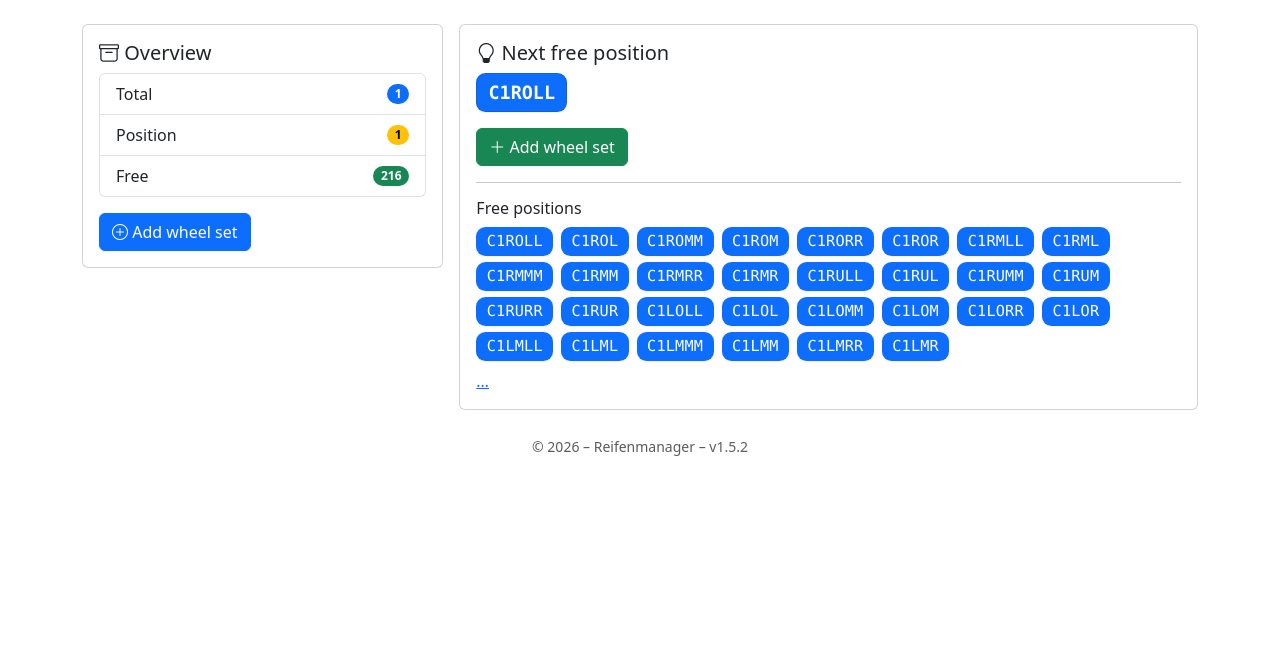
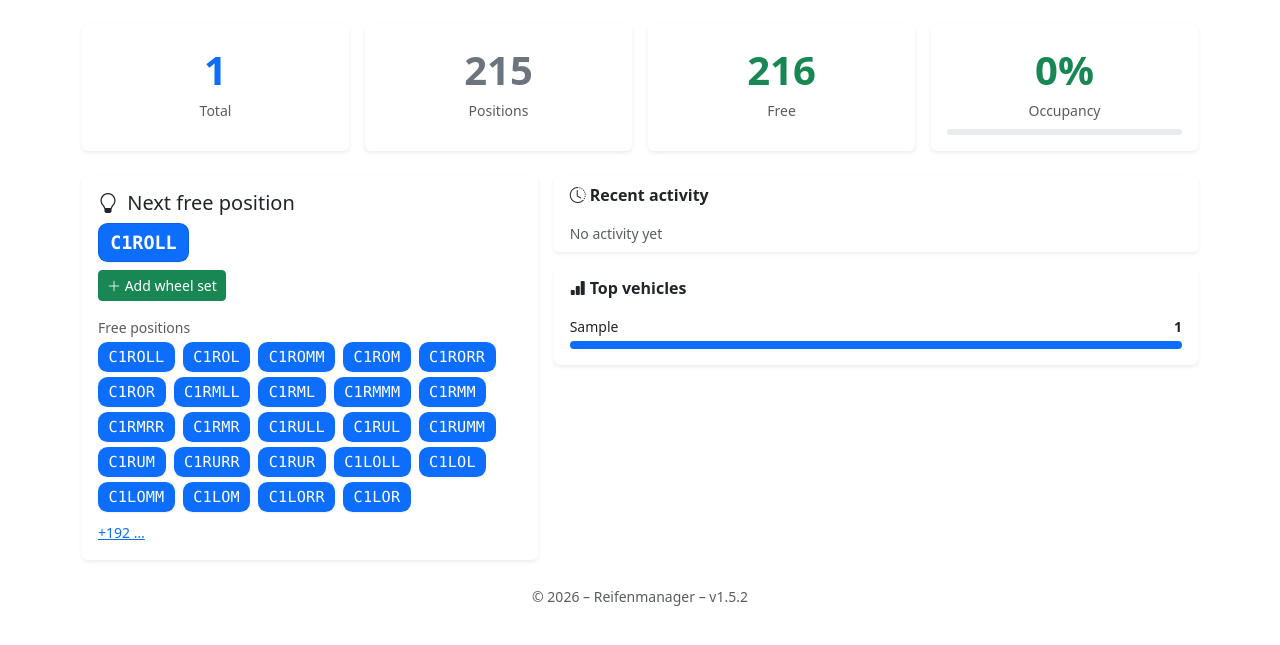
Before and after one commit to tombo92/TireStorageManager, a Flask app: page / in a window 1280 px wide. Shown: the part 56-701 px from the top of the page. Run offline with Flask 3, Linux system fonts and the light colour scheme; tables that the repository leaves empty hold one stand-in row (values such as "Sample post"); data that the repository does not hold is empty; parts of the project's set-up code (start-up, migrations or seed data) failed here and were passed over.

Commit message:
adding stats to the index html

```diff
--- a/templates/index.html
+++ b/templates/index.html
@@ -1,62 +1,174 @@
 {% extends 'base.html' %}
 {% block content %}
-<div class="row g-3">
-    <div class="col-12 col-lg-4">
-        <div class="card">
-            <div class="card-body">
-                <h5 class="card-title"><i class="bi bi-archive"></i> {{ _("index_title") }}</h5>
-                <ul class="list-group">
-                    <li class="list-group-item d-flex justify-content-between align-items-center">
-                        {{ _("index_total") }}
-                        <span class="badge text-bg-primary rounded-pill">{{ total }}</span>
-                    </li>
-                    <li class="list-group-item d-flex justify-content-between align-items-center">
-                        {{ _("wl_position") }}
-                        <span class="badge text-bg-warning rounded-pill">{{ total }}</span>
-                    </li>
-                    <li class="list-group-item d-flex justify-content-between align-items-center">
-                        {{ _("index_free") }}
-                        <span class="badge text-bg-success rounded-pill">{{ free_count }}</span>
-                    </li>
-                </ul>
-                <a class="btn btn-primary mt-3" href="{{ url_for('create_wheelset') }}">
-                    <i class="bi bi-plus-circle"></i> {{ _("wl_add") }}
-                </a>
+
+{# ── Stat cards ─────────────────────────────────────────────────────────── #}
+<div class="row g-3 mb-4">
+    <div class="col-6 col-md-3">
+        <div class="card text-center h-100 border-0 shadow-sm">
+            <div class="card-body py-3">
+                <div class="fs-1 fw-bold text-primary">{{ total }}</div>
+                <div class="text-body-secondary small">{{ _("index_total") }}</div>
+            </div>
+        </div>
+    </div>
+    <div class="col-6 col-md-3">
+        <div class="card text-center h-100 border-0 shadow-sm">
+            <div class="card-body py-3">
+                <div class="fs-1 fw-bold text-secondary">{{ usable_positions }}</div>
+                <div class="text-body-secondary small">{{ _("stats_positions") }}</div>
+            </div>
+        </div>
+    </div>
+    <div class="col-6 col-md-3">
+        <div class="card text-center h-100 border-0 shadow-sm">
+            <div class="card-body py-3">
+                <div class="fs-1 fw-bold text-success">{{ free_count }}</div>
+                <div class="text-body-secondary small">{{ _("index_free") }}</div>
+            </div>
+        </div>
+    </div>
+    <div class="col-6 col-md-3">
+        <div class="card text-center h-100 border-0 shadow-sm">
+            <div class="card-body py-3">
+                <div class="fs-1 fw-bold
+                    {%- if occupancy_pct >= 90 %} text-danger
+                    {%- elif occupancy_pct >= 70 %} text-warning
+                    {%- else %} text-success{% endif %}">
+                    {{ occupancy_pct }}%
+                </div>
+                <div class="text-body-secondary small">{{ _("stats_occupancy") }}</div>
+                <div class="progress mt-2" style="height:6px;" role="progressbar"
+                     aria-valuenow="{{ occupancy_pct }}" aria-valuemin="0" aria-valuemax="100">
+                    <div class="progress-bar
+                        {%- if occupancy_pct >= 90 %} bg-danger
+                        {%- elif occupancy_pct >= 70 %} bg-warning
+                        {%- else %} bg-success{% endif %}"
+                         style="width:{{ occupancy_pct }}%"></div>
+                </div>
+            </div>
         </div>
     </div>
 </div>
 
-    <div class="col-12 col-lg-8">
-        <div class="card">
+{# ── Main content row ────────────────────────────────────────────────────── #}
+<div class="row g-3">
+
+    {# ── Next free position + free position cloud ── #}
+    <div class="col-12 col-lg-5">
+        <div class="card h-100 border-0 shadow-sm">
             <div class="card-body">
-                <h5 class="card-title"><i class="bi bi-lightbulb"></i> {{ _("index_next_free") }}</h5>
+                <h5 class="card-title">
+                    <i class="bi bi-lightbulb me-1"></i> {{ _("index_next_free") }}
+                </h5>
                 {% if next_free %}
                 {% set cls = 'pos-container' if next_free.startswith('C') else 'pos-garage' %}
-                <p><span class="badge pos-badge pos-badge-lg {{ cls }}">{{ next_free }}</span></p>
-                <a class="btn btn-success" href="{{ url_for('create_wheelset', suggested=next_free) }}">
+                <p class="mb-2">
+                    <span class="badge pos-badge pos-badge-lg {{ cls }}">{{ next_free }}</span>
+                </p>
+                <a class="btn btn-success btn-sm mb-3"
+                   href="{{ url_for('create_wheelset', suggested=next_free) }}">
                     <i class="bi bi-plus-lg"></i> {{ _("wl_add") }}
                 </a>
                 {% else %}
-                <p class="text-danger">{{ _("pos_none_free") }}</p>
+                <p class="text-danger mb-3">{{ _("pos_none_free") }}</p>
                 {% endif %}
-                <hr>
-                <h6>{{ _("pos_free") }}</h6>
+                <div class="small text-body-secondary mb-1">{{ _("pos_free") }}</div>
                 {% if free_positions %}
                 <div class="pos-cloud">
-                    {% for p in free_positions[:30] %}
+                    {% for p in free_positions[:24] %}
                     {% set cls = 'pos-container' if p.startswith('C') else 'pos-garage' %}
-                    <a class="btn pos-btn {{ cls }}" href="{{ url_for('create_wheelset', suggested=p) }}"
+                    <a class="btn pos-btn {{ cls }}"
+                       href="{{ url_for('create_wheelset', suggested=p) }}"
                        title="{{ _('wl_add') }} @ {{ p }}">{{ p }}</a>
                     {% endfor %}
                 </div>
-                {% if free_positions|length > 30 %}
-                <div class="mt-2"><a href="{{ url_for('positions') }}">…</a></div>
+                {% if free_positions|length > 24 %}
+                <div class="mt-2">
+                    <a href="{{ url_for('positions') }}" class="small">
+                        +{{ free_positions|length - 24 }} …
+                    </a>
+                </div>
                 {% endif %}
                 {% else %}
-                <p>{{ _("pos_none_free") }}</p>
+                <p class="small">{{ _("pos_none_free") }}</p>
                 {% endif %}
             </div>
         </div>
     </div>
+
+    {# ── Right column: recent activity + top vehicles ── #}
+    <div class="col-12 col-lg-7">
+        <div class="row g-3">
+
+            {# Recent activity #}
+            <div class="col-12">
+                <div class="card border-0 shadow-sm">
+                    <div class="card-header py-2 border-0 bg-transparent">
+                        <span class="fw-semibold">
+                            <i class="bi bi-clock-history me-1"></i>{{ _("stats_recent") }}
+                        </span>
+                    </div>
+                    <ul class="list-group list-group-flush">
+                        {% if recent_activity %}
+                        {% for entry in recent_activity %}
+                        <li class="list-group-item d-flex align-items-center gap-2 py-2">
+                            {% if entry.action == 'create' %}
+                            <span class="badge text-bg-success">{{ _("stats_action_create") }}</span>
+                            {% elif entry.action == 'update' %}
+                            <span class="badge text-bg-primary">{{ _("stats_action_update") }}</span>
+                            {% elif entry.action == 'delete' %}
+                            <span class="badge text-bg-danger">{{ _("stats_action_delete") }}</span>
+                            {% else %}
+                            <span class="badge text-bg-secondary">{{ _("stats_action_backup") }}</span>
+                            {% endif %}
+                            <span class="small text-truncate flex-grow-1">
+                                {{ entry.details or "—" }}
+                            </span>
+                            <span class="text-body-secondary small text-nowrap ms-auto">
+                                {{ entry.created_at.strftime("%d.%m. %H:%M") }}
+                            </span>
+                        </li>
+                        {% endfor %}
+                        {% else %}
+                        <li class="list-group-item text-body-secondary small py-2">
+                            {{ _("stats_no_activity") }}
+                        </li>
+                        {% endif %}
+                    </ul>
+                </div>
+            </div>
+
+            {# Top vehicles #}
+            <div class="col-12">
+                <div class="card border-0 shadow-sm">
+                    <div class="card-header py-2 border-0 bg-transparent">
+                        <span class="fw-semibold">
+                            <i class="bi bi-bar-chart-fill me-1"></i>{{ _("stats_top_cars") }}
+                        </span>
+                    </div>
+                    <div class="card-body py-2">
+                        {% if top_cars %}
+                        {% for car_type, cnt in top_cars %}
+                        {% set bar_pct = (cnt / total * 100) | int if total > 0 else 0 %}
+                        <div class="mb-2">
+                            <div class="d-flex justify-content-between small mb-1">
+                                <span class="text-truncate me-2">{{ car_type }}</span>
+                                <span class="fw-semibold text-nowrap">{{ cnt }}</span>
+                            </div>
+                            <div class="progress" style="height:8px;" role="progressbar"
+                                 aria-valuenow="{{ bar_pct }}" aria-valuemin="0" aria-valuemax="100">
+                                <div class="progress-bar bg-primary" style="width:{{ bar_pct }}%"></div>
+                            </div>
+                        </div>
+                        {% endfor %}
+                        {% else %}
+                        <p class="text-body-secondary small mb-0">{{ _("stats_no_cars") }}</p>
+                        {% endif %}
+                    </div>
+                </div>
+            </div>
+
+        </div>
+    </div>
 </div>
 {% endblock %}
--- a/tsm/routes.py
+++ b/tsm/routes.py
@@ -89,12 +89,47 @@ def register_routes(app):
     def index():
         db = SessionLocal()
         try:
-            total = db.query(WheelSet).count()
+            total_positions = len(get_effective_positions(db))
+            disabled = get_disabled_positions(db)
+            occupied = get_occupied_positions(db)
+            free_pos = free_positions(db)
+            total_wheelsets = db.query(WheelSet).count()
+            usable_positions = total_positions - len(disabled)
+            occupancy_pct = (
+                round(total_wheelsets / usable_positions * 100)
+                if usable_positions > 0 else 0
+            )
+            recent_activity = (
+                db.query(AuditLog)
+                .order_by(AuditLog.created_at.desc())
+                .limit(5)
+                .all()
+            )
+            # Top 3 car types by count
+            from sqlalchemy import func
+            top_cars = (
+                db.query(WheelSet.car_type,
+                         func.count(WheelSet.id).label("cnt"))
+                .group_by(WheelSet.car_type)
+                .order_by(func.count(WheelSet.id).desc())
+                .limit(3)
+                .all()
+            )
             nf = first_free_position(db)
-            free_pos = free_positions(db)
-            return render_template("index.html", total=total, next_free=nf,
-                                   free_positions=free_pos,
-                                   free_count=len(free_pos), active="home")
+            return render_template(
+                "index.html",
+                total=total_wheelsets,
+                total_positions=total_positions,
+                usable_positions=usable_positions,
+                occupied_count=len(occupied),
+                free_count=len(free_pos),
+                free_positions=free_pos,
+                occupancy_pct=occupancy_pct,
+                recent_activity=recent_activity,
+                top_cars=top_cars,
+                next_free=nf,
+                active="home",
+            )
         finally:
             SessionLocal.remove()
 
```
Also changed, not shown: tests/test_routes.py (+45 -0 lines), tsm/i18n.py (+11 -0 lines). Lines whose indentation alone changed are shown as unchanged.
